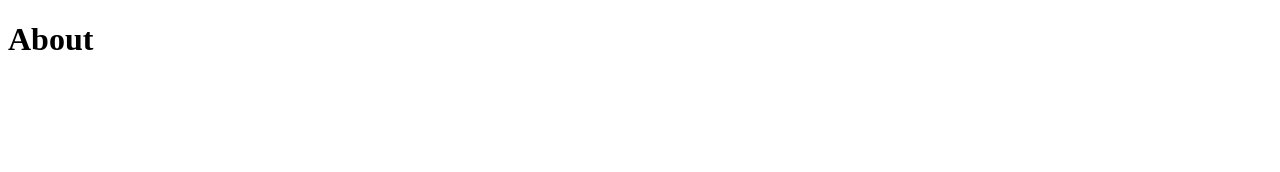
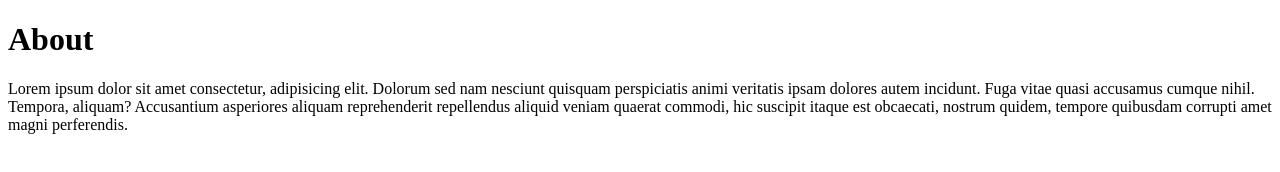
Before and after one commit to hammadashraf1/test, a plain HTML site: page about.html in a window 1280 px wide. Drawn offline with Linux system fonts and the light colour scheme.

Commit message:
new change

```diff
--- a/about.html
+++ b/about.html
@@ -7,5 +7,6 @@
 </head>
 <body>
     <h1>About</h1>
+    <p>Lorem ipsum dolor sit amet consectetur, adipisicing elit. Dolorum sed nam nesciunt quisquam perspiciatis animi veritatis ipsam dolores autem incidunt. Fuga vitae quasi accusamus cumque nihil. Tempora, aliquam? Accusantium asperiores aliquam reprehenderit repellendus aliquid veniam quaerat commodi, hic suscipit itaque est obcaecati, nostrum quidem, tempore quibusdam corrupti amet magni perferendis.</p>
 </body>
 </html>
```
